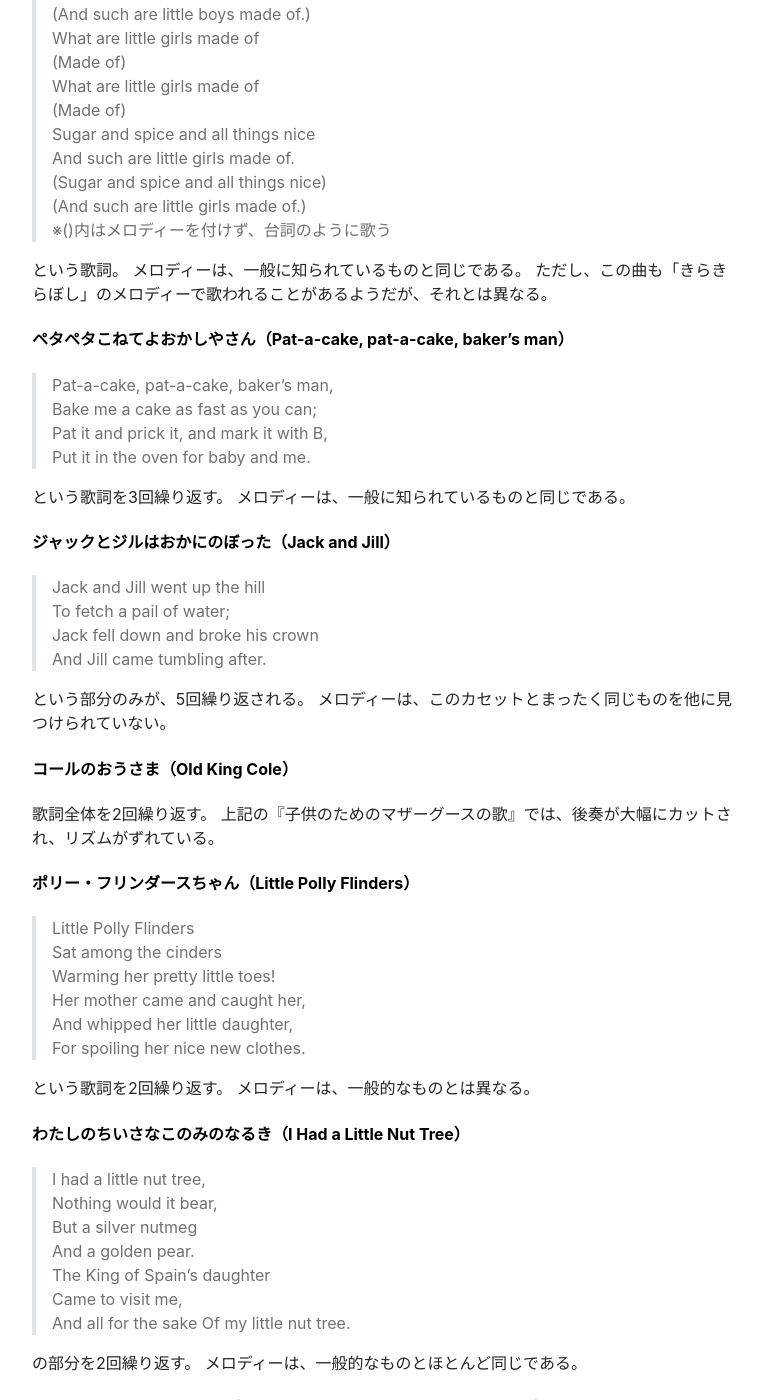
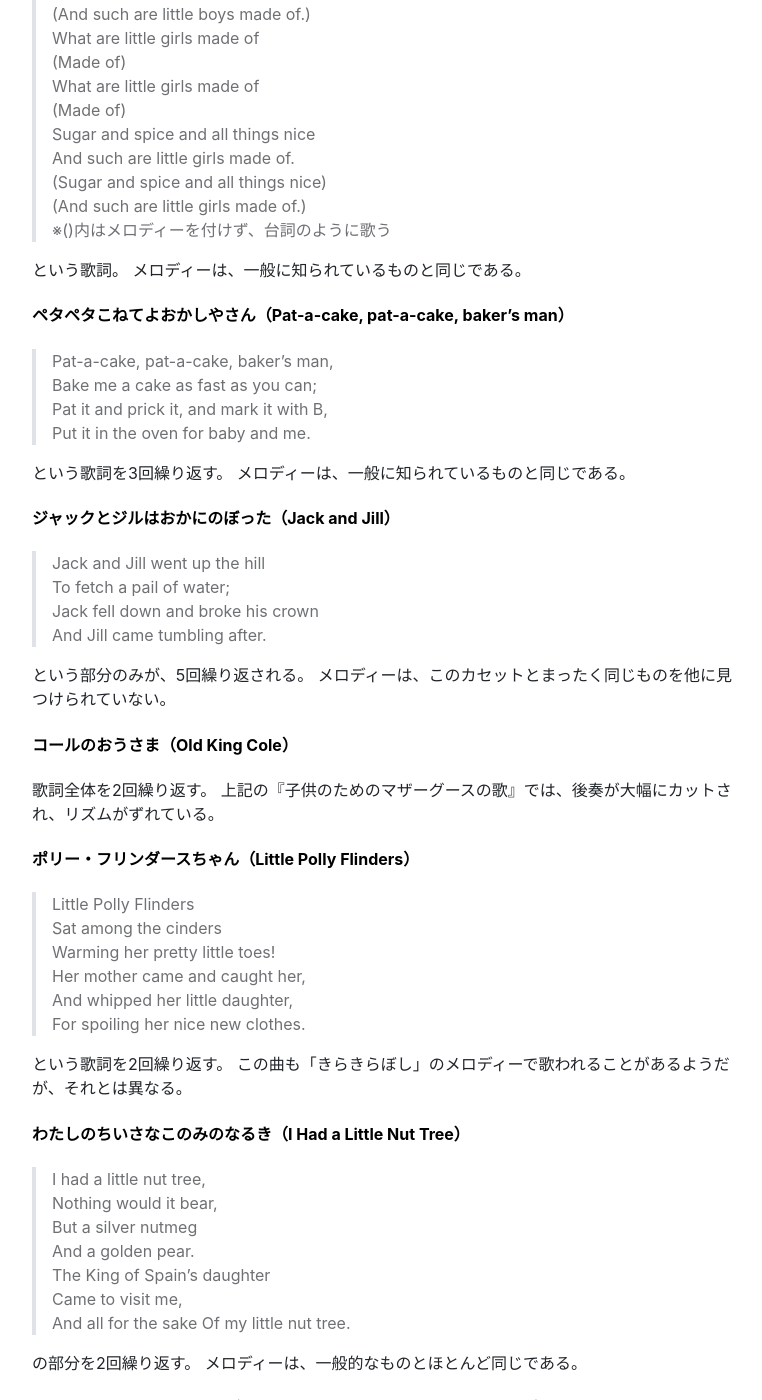
Before and after one commit to kitabatake1013/kitabatake1013.github.io, a Jekyll site: the page built from _posts/2023-05-01-mg.md, in a window 1280 px wide and 1400 px high, scrolled down 4137 px. Shown: the whole window, without its empty margins (256-1018 px from the left). Built offline with Jekyll 4.4.1, drawn with Linux system fonts in a browser that asks for light colours; nearby versions of some CDN libraries.

Commit message:
fix typo

```diff
--- a/_posts/2023-05-01-mg.md
+++ b/_posts/2023-05-01-mg.md
@@ -190,7 +190,6 @@ tags: パチソン
 
 という歌詞。
 メロディーは、一般に知られているものと同じである。
-ただし、この曲も「きらきらぼし」のメロディーで歌われることがあるようだが、それとは異なる。
 
 #### ペタペタこねてよおかしやさん（Pat-a-cake, pat-a-cake, baker's man）
 
@@ -227,7 +226,7 @@ tags: パチソン
 > For spoiling her nice new clothes.
 
 という歌詞を2回繰り返す。
-メロディーは、一般的なものとは異なる。
+この曲も「きらきらぼし」のメロディーで歌われることがあるようだが、それとは異なる。
 
 #### わたしのちいさなこのみのなるき（I Had a Little Nut Tree）
 
```
